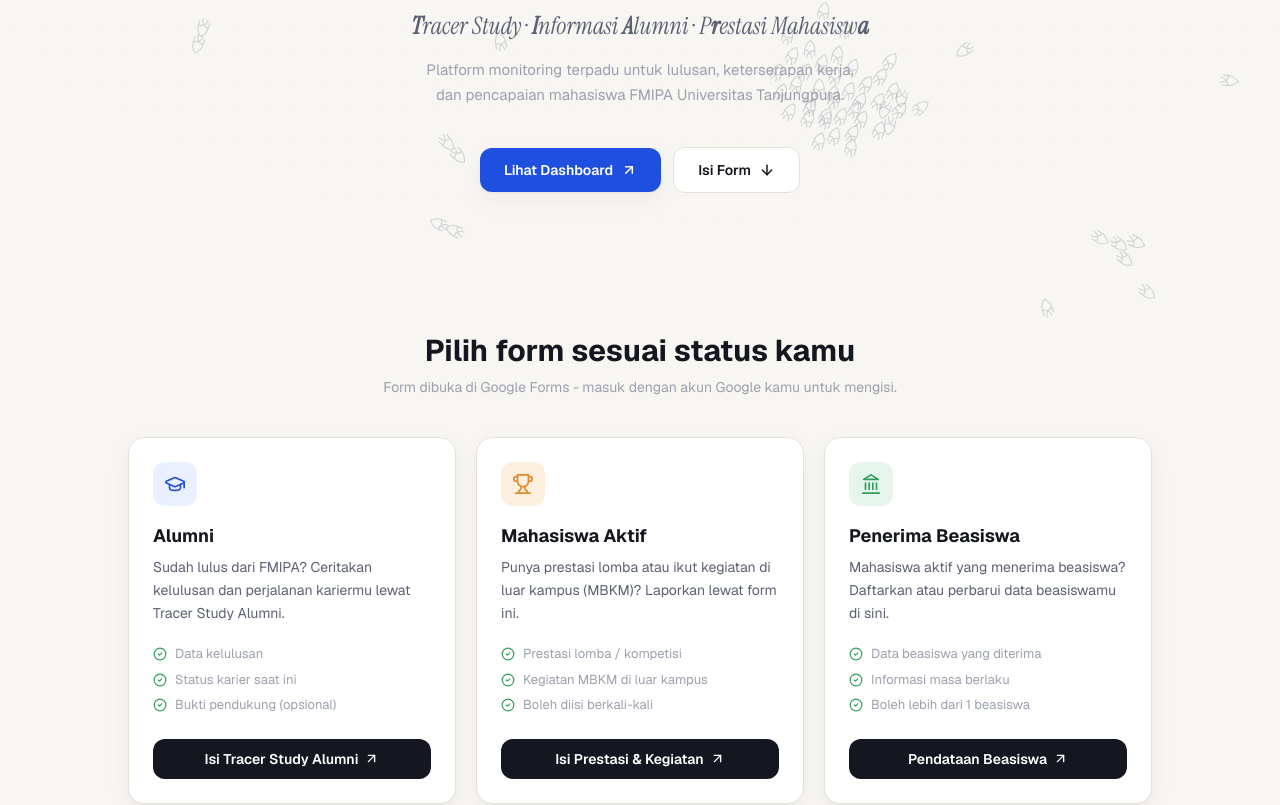
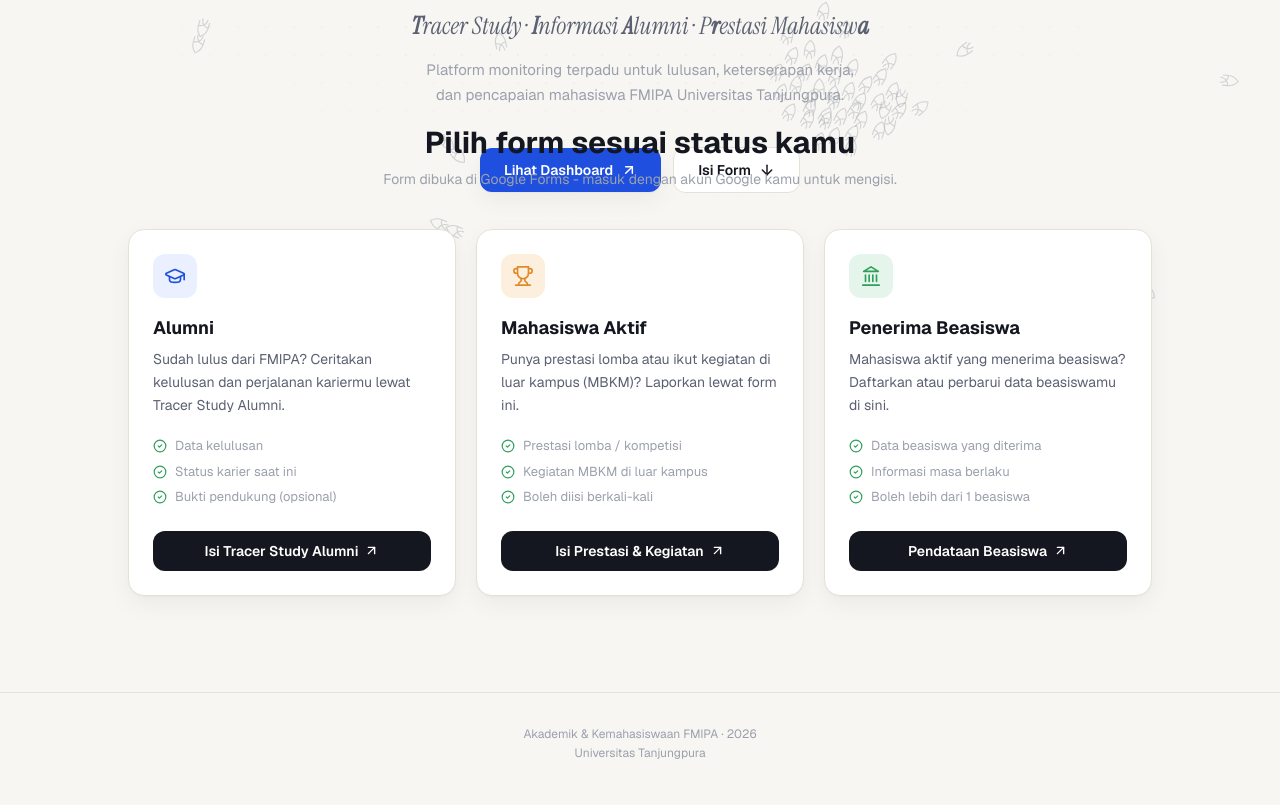
Before and after one commit to 0xthareq/tiara, a React (Vite) app in the folder frontend/: page / in a window 1280 px wide. Shown: the part 435-1240 px from the top of the page. Built offline with nearby package versions, Linux system fonts and the light colour scheme; no server answers.

Commit message:
edit landing.jsx

```diff
--- a/frontend/src/pages/Karier.jsx
+++ b/frontend/src/pages/Karier.jsx
@@ -22,7 +22,7 @@ const STATUS_COLORS = { Bekerja: "#1E4FDE", Wirausaha: "#2F9E5B", "Lanjut Studi"
 const BUCKET_COLORS = ["#2F9E5B", "#E08A2C", "#9BA0AC"];
 
 const currentYear = new Date().getFullYear();
-const TAHUN_OPTIONS = Array.from({ length: currentYear - 2020 }, (_, i) => currentYear - i);
+const TAHUN_OPTIONS = Array.from({ length: currentYear - 2010 }, (_, i) => currentYear - i);
 
 export default function Karier() {
   const [tahunPelaporan, setTahunPelaporan] = useState(String(currentYear));
--- a/frontend/src/pages/Landing.jsx
+++ b/frontend/src/pages/Landing.jsx
@@ -98,7 +98,7 @@ export default function Landing() {
       </section>
 
       {/* ============ PILIH FORM ============ */}
-      <section id="isi-form" className="isolate px-6 pb-24 -mt-8 sm:-mt-45">
+      <section id="isi-form" className="isolate px-6 pb-24 -mt-8 sm:-mt-60">
         <div className="max-w-5xl mx-auto">
           <div className="text-center mb-10">
             <h2 className="font-display font-bold text-2xl sm:text-3xl text-ink mb-2">
```
